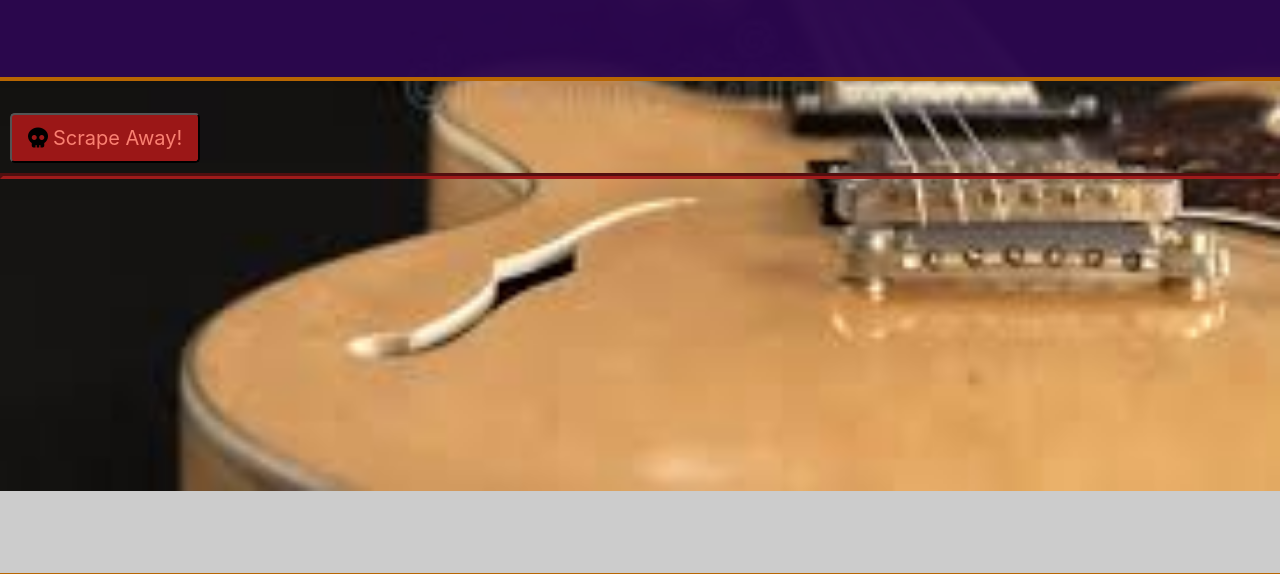
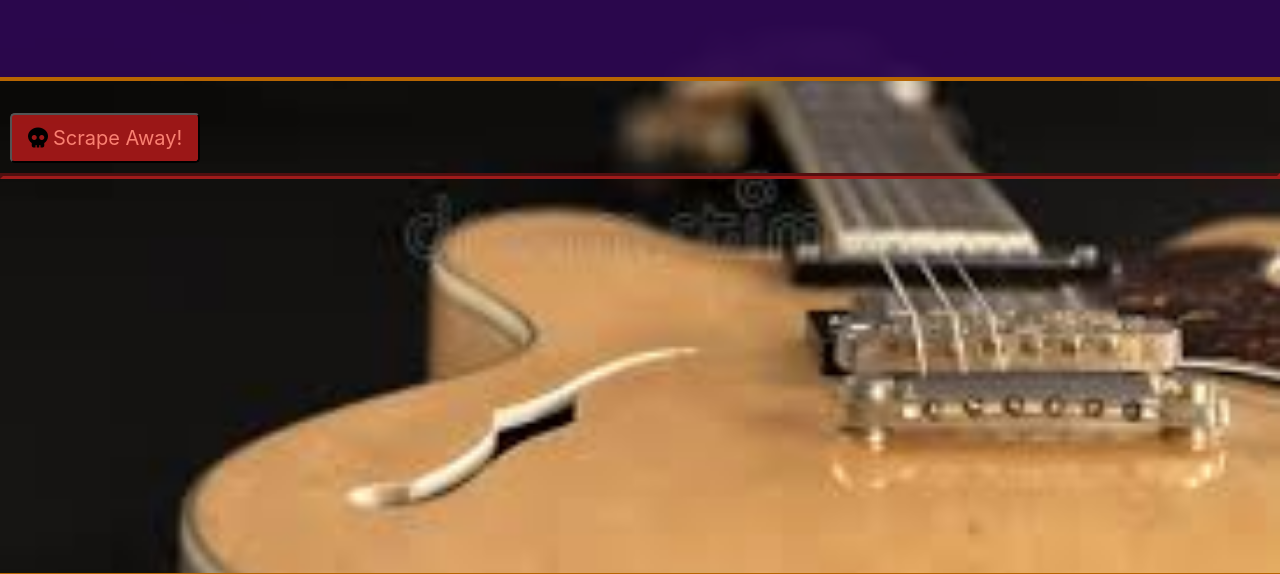
Before and after one commit to joe-dumford/theRazorsEdge, a website: page public/index.html in a window 1280 px wide. Shown: the part 185-759 px from the top of the page. Drawn offline with nearby package versions, Linux system fonts and the light colour scheme.

Commit message:
fixed background image

```diff
--- a/public/assets/css/style.css
+++ b/public/assets/css/style.css
@@ -1,17 +1,15 @@
-body {
+body, html {
+    height: 100%;
+    background-color: #cccccc;
     background-image: url("../images/image1.jpg");
-    background-color: #cccccc;
-    height: 500px;
     background-position: center;
     background-repeat: no-repeat;
     background-size: cover;
-    /* position: relative; */
 }
 
 .jumbotron-fluid {
     background-color: rgba(44, 7, 79, 0.952);
     border-bottom: 4px solid rgb(184, 102, 2);
-
 }
 
 h1,
```
